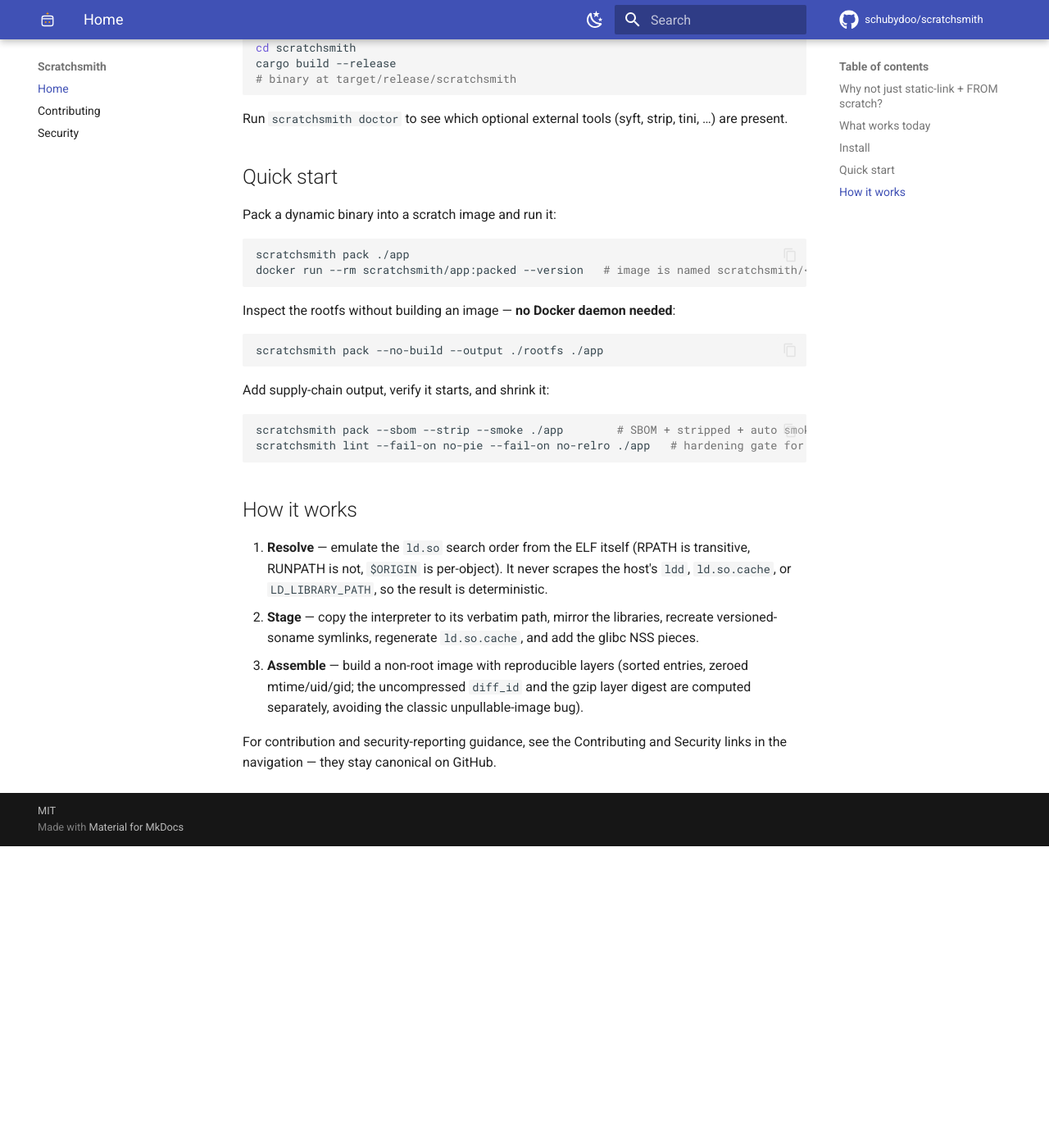
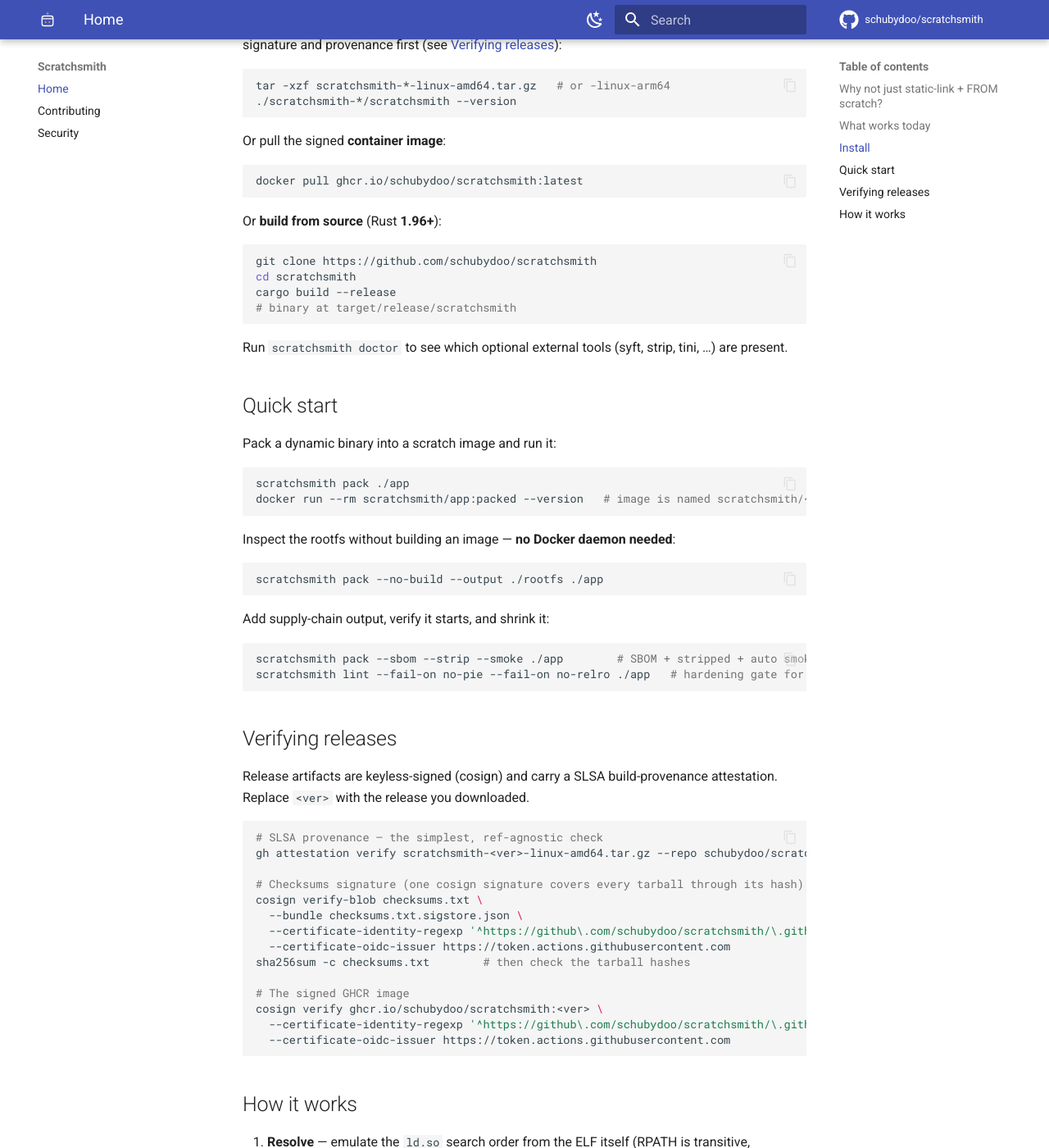
Before and after one commit to schubydoo/scratchsmith, an MkDocs documentation site: the page built from docs/index.md, in a window 1280 px wide and 1400 px high, scrolled down 1924 px. Shown: the whole window at 82% size. Built offline with MkDocs 1.6.1 and Material for MkDocs 9.7.7, drawn with Linux system fonts in a browser that asks for light colours; comment, search, counter and statistics services are not loaded; the version menu is left out; before the commit the page ends 2956 px from its top, so only the background shows below that; some of the changed text lies outside the part shown.

Commit message:
docs: install-from-release, verification, and post-launch status
v0.1.0 is published with signed binaries + SLSA provenance + a signed GHCR
image, so the pre-release docs now understate reality. Correct both surfaces
(README + docs-site index) and cut it as v0.1.1 so mike refreshes the public
`latest`/`0.1` snapshot (a dev-only edit would leave the site default stale).

- Drop the "not yet published" caveat; add install-from-release (amd64/arm64) +
  the signed GHCR image, and a "Verifying releases" section (gh attestation
  verify + cosign verify-blob/verify).
- Split the "signing/SLSA planned" claim: release-artifact signing + SLSA now
  ship; the remaining gap is signing the image `pack` itself produces (needs the
  daemonless registry push) — stated precisely, no overstatement.
- Roadmap: move shipped items (signed binaries, cosign+SLSA, GHCR image, docs
  site) to "shipped in v0.1"; keep daemonless + Action + Homebrew as next.

Phrasing is evergreen (no version-pinned caveats) so future releases don't
inherit a fresh staleness.

Co-Authored-By: Claude Opus 4.8 <noreply@anthropic.com>

````diff
--- a/docs/index.md
+++ b/docs/index.md
@@ -9,11 +9,10 @@ symlinks), stages the glibc pieces nothing else remembers (NSS modules, a workin
 `nsswitch.conf`, minimal `passwd`/`group`), and assembles a **non-root** image with reproducible
 layers.
 
-!!! warning "Status — v0.1, pre-release"
-    The core works end to end, but two honest caveats up front:
+!!! info "Status — v0.1"
+    The core works end to end, and releases are signed and published (see [Install](#install)).
+    One honest caveat up front:
 
-    - **Not yet published.** No `cargo install` / Homebrew / release binaries yet — build from
-      source (below).
     - **Not daemonless *yet*.** Today the finished image is handed to your local Docker daemon via
       `docker load` (or staged to a directory with `--no-build`, which needs no daemon at all).
       The pure-Rust daemonless sink — OCI archive + direct registry push — is the next milestone.
@@ -48,12 +47,28 @@ a hardening report, a non-root image, and no Dockerfile.
 | Runtime extras: CA certs (`--ca-certs`), timezone (`--tz`), init/tini (`--init`) | ✅ |
 | Config file (`scratchsmith.toml`), JSON output (`--format json`) | ✅ |
 | Shell completions — `--completions <bash\|zsh\|fish>` | ✅ |
+| **Signed releases** — amd64 + arm64 binaries, cosign-signed checksums + SLSA provenance, signed multi-arch GHCR image | ✅ ([verify](#verifying-releases)) |
 | Dynamic musl/Alpine binaries | ❌ rejected loudly (glibc first; a musl backend is a future goal) |
-| Daemonless OCI archive + registry push, image **signing**, SLSA provenance | ⏳ planned |
+| Daemonless OCI archive + registry push, and signing the image `pack` **produces** | ⏳ planned |
 
 ## Install
 
-Not yet published. Build from source (Rust **1.96+**):
+**Download a release binary** — Linux **amd64** or **arm64** — from the
+[latest release](https://github.com/schubydoo/scratchsmith/releases/latest). Check the signature
+and provenance first (see [Verifying releases](#verifying-releases)):
+
+```sh
+tar -xzf scratchsmith-*-linux-amd64.tar.gz   # or -linux-arm64
+./scratchsmith-*/scratchsmith --version
+```
+
+Or pull the signed **container image**:
+
+```sh
+docker pull ghcr.io/schubydoo/scratchsmith:latest
+```
+
+Or **build from source** (Rust **1.96+**):
 
 ```sh
 git clone https://github.com/schubydoo/scratchsmith
@@ -86,6 +101,28 @@ scratchsmith pack --sbom --strip --smoke ./app        # SBOM + stripped + auto s
 scratchsmith lint --fail-on no-pie --fail-on no-relro ./app   # hardening gate for CI
 ```
 
+## Verifying releases
+
+Release artifacts are keyless-signed (cosign) and carry a SLSA build-provenance attestation.
+Replace `<ver>` with the release you downloaded.
+
+```sh
+# SLSA provenance — the simplest, ref-agnostic check
+gh attestation verify scratchsmith-<ver>-linux-amd64.tar.gz --repo schubydoo/scratchsmith
+
+# Checksums signature (one cosign signature covers every tarball through its hash)
+cosign verify-blob checksums.txt \
+  --bundle checksums.txt.sigstore.json \
+  --certificate-identity-regexp '^https://github\.com/schubydoo/scratchsmith/\.github/workflows/knope-release\.yml@' \
+  --certificate-oidc-issuer https://token.actions.githubusercontent.com
+sha256sum -c checksums.txt        # then check the tarball hashes
+
+# The signed GHCR image
+cosign verify ghcr.io/schubydoo/scratchsmith:<ver> \
+  --certificate-identity-regexp '^https://github\.com/schubydoo/scratchsmith/\.github/workflows/release\.yml@refs/tags/' \
+  --certificate-oidc-issuer https://token.actions.githubusercontent.com
+```
+
 ## How it works
 
 1. **Resolve** — emulate the `ld.so` search order from the ELF itself (RPATH is transitive, RUNPATH
````
Also changed, not shown: .changeset/post-launch-docs.md (added, +11 -0 lines), README.md (+49 -14 lines).
